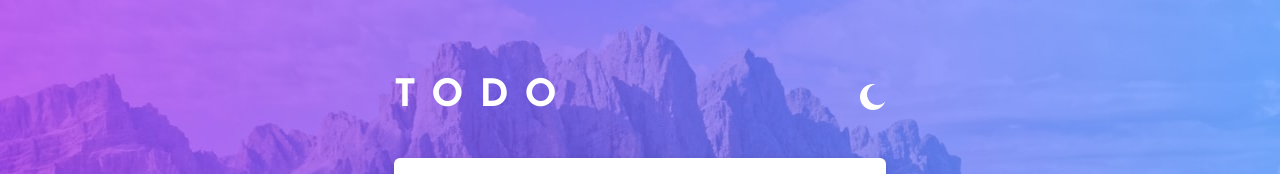
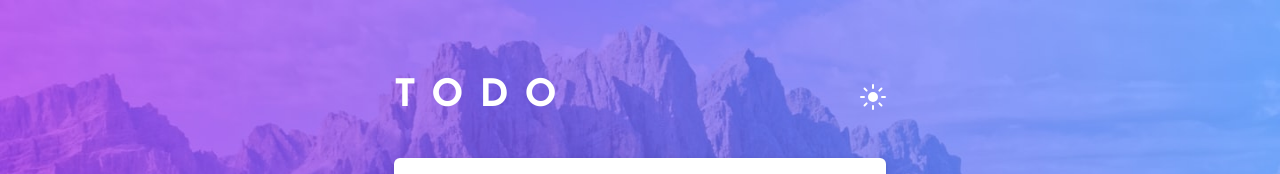
Before and after one commit to Mhmd-Tarek-Mhmd/To-Do-App-List, a React (Vite) app: page / in a window 1280 px wide. Shown: the top 174 px of the page. Built offline with nearby package versions, Linux system fonts and the light colour scheme.

Commit message:
EDIT theme toggler icon

```diff
--- a/src/App/layouts/Header/index.jsx
+++ b/src/App/layouts/Header/index.jsx
@@ -23,9 +23,9 @@ function Header({ theme, handleToggleTheme }) {
             fillRule="evenodd"
           >
             {theme === "light" ? (
+              <path d="M13 21a1 1 0 011 1v3a1 1 0 11-2 0v-3a1 1 0 011-1zm-5.657-2.343a1 1 0 010 1.414l-2.121 2.121a1 1 0 01-1.414-1.414l2.12-2.121a1 1 0 011.415 0zm12.728 0l2.121 2.121a1 1 0 01-1.414 1.414l-2.121-2.12a1 1 0 011.414-1.415zM13 8a5 5 0 110 10 5 5 0 010-10zm12 4a1 1 0 110 2h-3a1 1 0 110-2h3zM4 12a1 1 0 110 2H1a1 1 0 110-2h3zm18.192-8.192a1 1 0 010 1.414l-2.12 2.121a1 1 0 01-1.415-1.414l2.121-2.121a1 1 0 011.414 0zm-16.97 0l2.121 2.12A1 1 0 015.93 7.344L3.808 5.222a1 1 0 011.414-1.414zM13 0a1 1 0 011 1v3a1 1 0 11-2 0V1a1 1 0 011-1z" />
+            ) : (
               <path d="M13 0c.81 0 1.603.074 2.373.216C10.593 1.199 7 5.43 7 10.5 7 16.299 11.701 21 17.5 21c2.996 0 5.7-1.255 7.613-3.268C23.22 22.572 18.51 26 13 26 5.82 26 0 20.18 0 13S5.82 0 13 0z" />
-            ) : (
-              <path d="M13 21a1 1 0 011 1v3a1 1 0 11-2 0v-3a1 1 0 011-1zm-5.657-2.343a1 1 0 010 1.414l-2.121 2.121a1 1 0 01-1.414-1.414l2.12-2.121a1 1 0 011.415 0zm12.728 0l2.121 2.121a1 1 0 01-1.414 1.414l-2.121-2.12a1 1 0 011.414-1.415zM13 8a5 5 0 110 10 5 5 0 010-10zm12 4a1 1 0 110 2h-3a1 1 0 110-2h3zM4 12a1 1 0 110 2H1a1 1 0 110-2h3zm18.192-8.192a1 1 0 010 1.414l-2.12 2.121a1 1 0 01-1.415-1.414l2.121-2.121a1 1 0 011.414 0zm-16.97 0l2.121 2.12A1 1 0 015.93 7.344L3.808 5.222a1 1 0 011.414-1.414zM13 0a1 1 0 011 1v3a1 1 0 11-2 0V1a1 1 0 011-1z" />
             )}
           </svg>
         </button>
```
